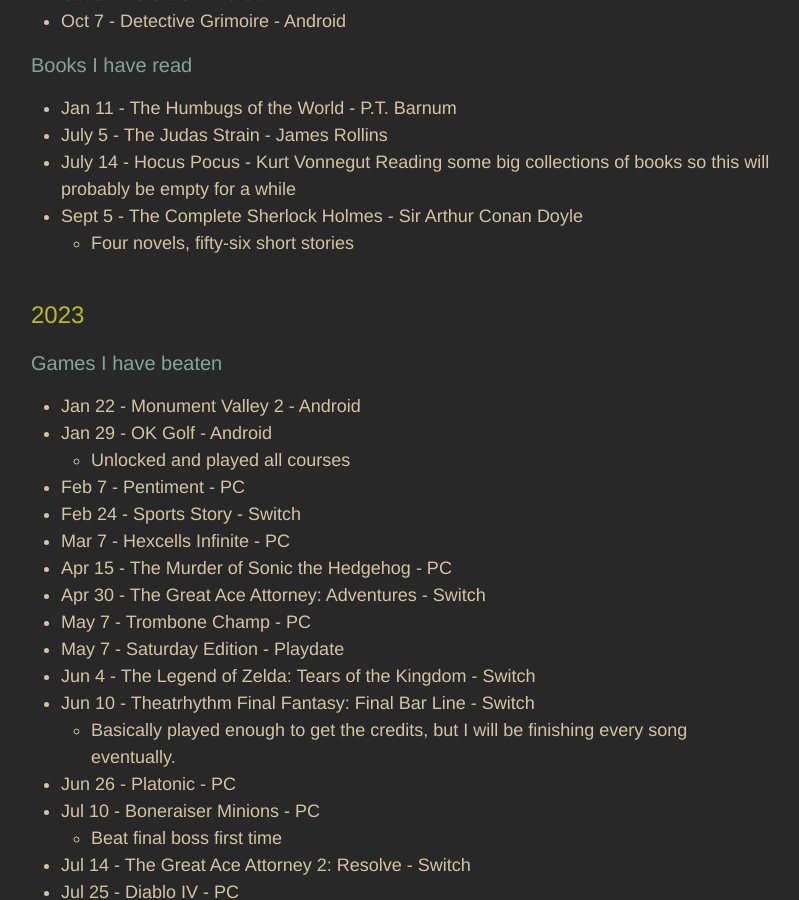
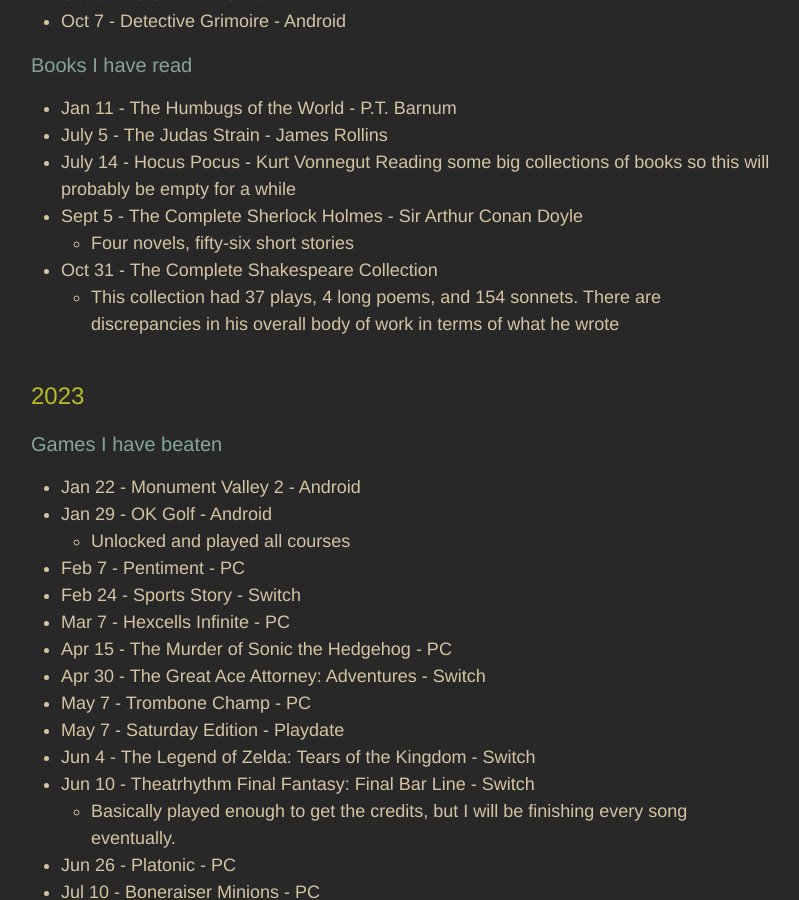
Before and after one commit to adkinsrs/sadkins_site, a Jekyll site: the page built from misc.md, in a window 1280 px wide and 900 px high, scrolled down 1226 px. Shown: the whole window, without its empty margins (239-1038 px from the left). Built offline with Jekyll 4.4.1, drawn with Linux system fonts in a browser that asks for light colours.

Commit message:
read a book collection

```diff
--- a/misc.md
+++ b/misc.md
@@ -51,6 +51,8 @@
 Reading some big collections of books so this will probably be empty for a while
 * Sept 5 - The Complete Sherlock Holmes - Sir Arthur Conan Doyle
   * Four novels, fifty-six short stories
+* Oct 31 - The Complete Shakespeare Collection
+  * This collection had 37 plays, 4 long poems, and 154 sonnets. There are discrepancies in his overall body of work in terms of what he wrote
 
 ## 2023
 
```
